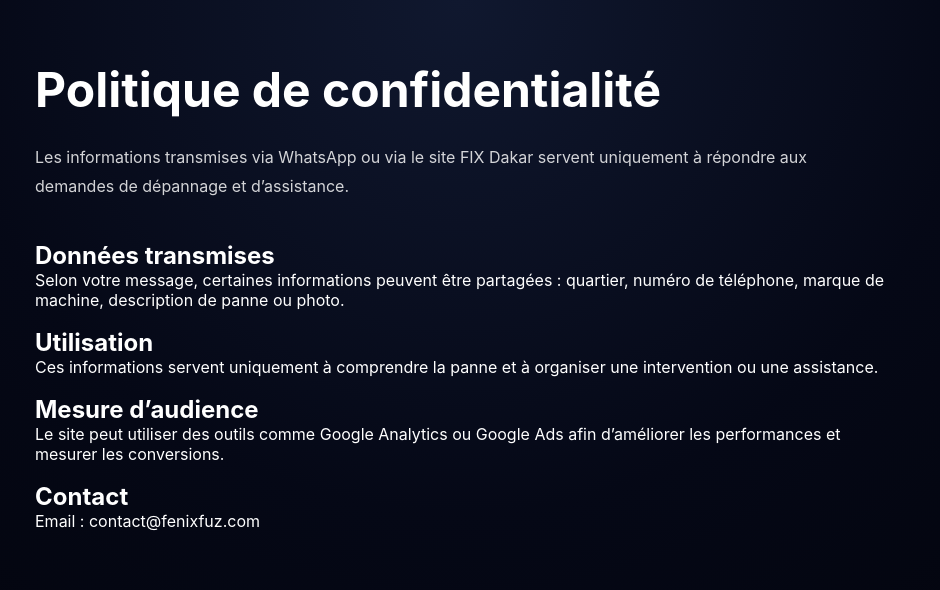
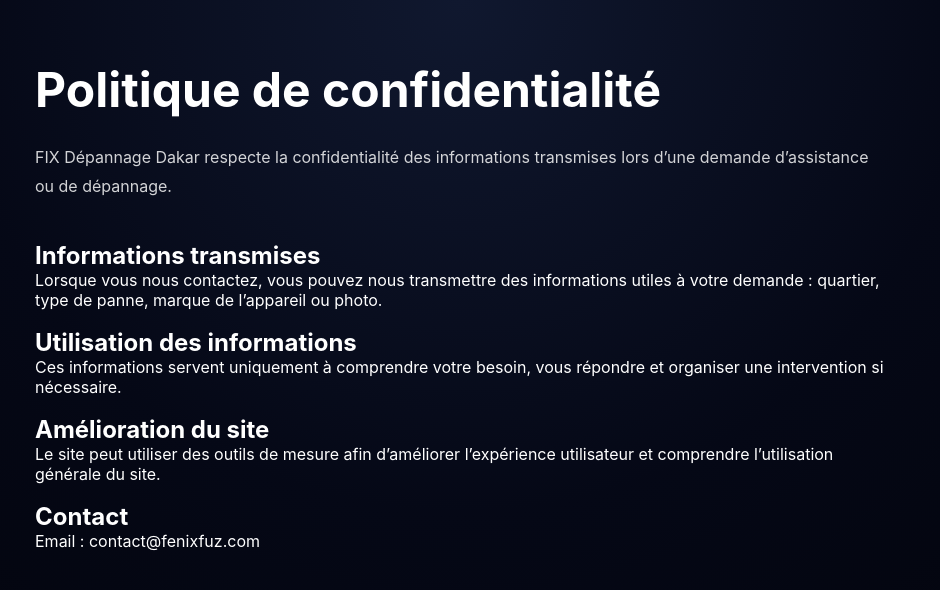
Before and after one commit to Djibsonx7/fix-dakar, a Next.js app: page /confidentialite in a window 1280 px wide. Shown: the top 590 px of the page, without its empty margins (179-1119 px from the left). Built offline with nearby package versions, Linux system fonts and the light colour scheme.

Commit message:
Simplify privacy policy wording

```diff
--- a/app/confidentialite/page.tsx
+++ b/app/confidentialite/page.tsx
@@ -4,28 +4,28 @@ export default function Confidentialite() {
       <h1 style={{fontSize:'48px',marginBottom:'24px'}}>Politique de confidentialité</h1>
 
       <p style={{opacity:.82,lineHeight:1.8}}>
-        Les informations transmises via WhatsApp ou via le site FIX Dakar servent uniquement à répondre aux demandes de dépannage et d’assistance.
+        FIX Dépannage Dakar respecte la confidentialité des informations transmises lors d’une demande d’assistance ou de dépannage.
       </p>
 
       <div style={{marginTop:'40px',display:'grid',gap:'18px'}}>
         <section>
-          <h2>Données transmises</h2>
+          <h2>Informations transmises</h2>
           <p>
-            Selon votre message, certaines informations peuvent être partagées : quartier, numéro de téléphone, marque de machine, description de panne ou photo.
+            Lorsque vous nous contactez, vous pouvez nous transmettre des informations utiles à votre demande : quartier, type de panne, marque de l’appareil ou photo.
           </p>
         </section>
 
         <section>
-          <h2>Utilisation</h2>
+          <h2>Utilisation des informations</h2>
           <p>
-            Ces informations servent uniquement à comprendre la panne et à organiser une intervention ou une assistance.
+            Ces informations servent uniquement à comprendre votre besoin, vous répondre et organiser une intervention si nécessaire.
           </p>
         </section>
 
         <section>
-          <h2>Mesure d’audience</h2>
+          <h2>Amélioration du site</h2>
           <p>
-            Le site peut utiliser des outils comme Google Analytics ou Google Ads afin d’améliorer les performances et mesurer les conversions.
+            Le site peut utiliser des outils de mesure afin d’améliorer l’expérience utilisateur et comprendre l’utilisation générale du site.
           </p>
         </section>
 
```
